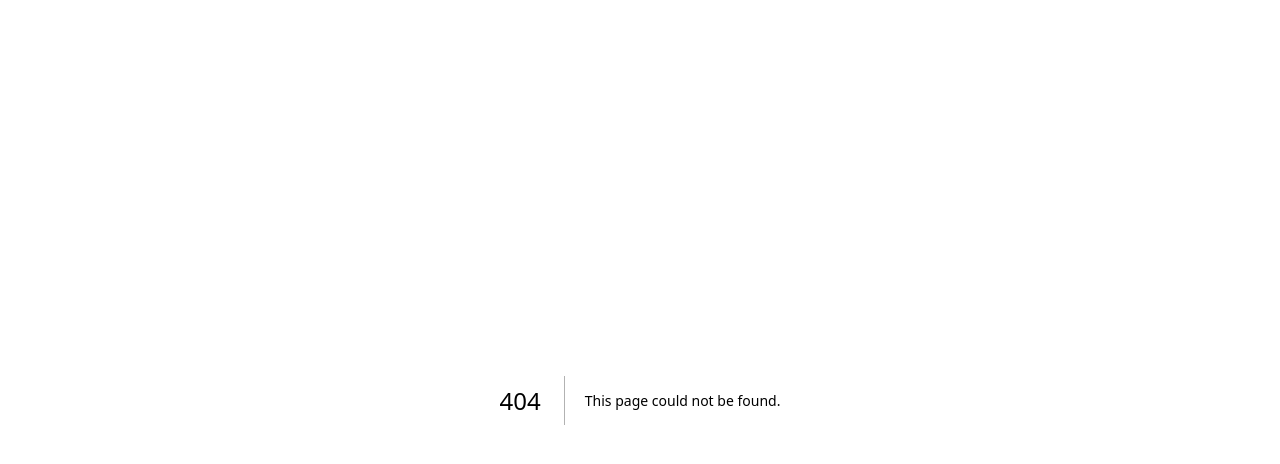
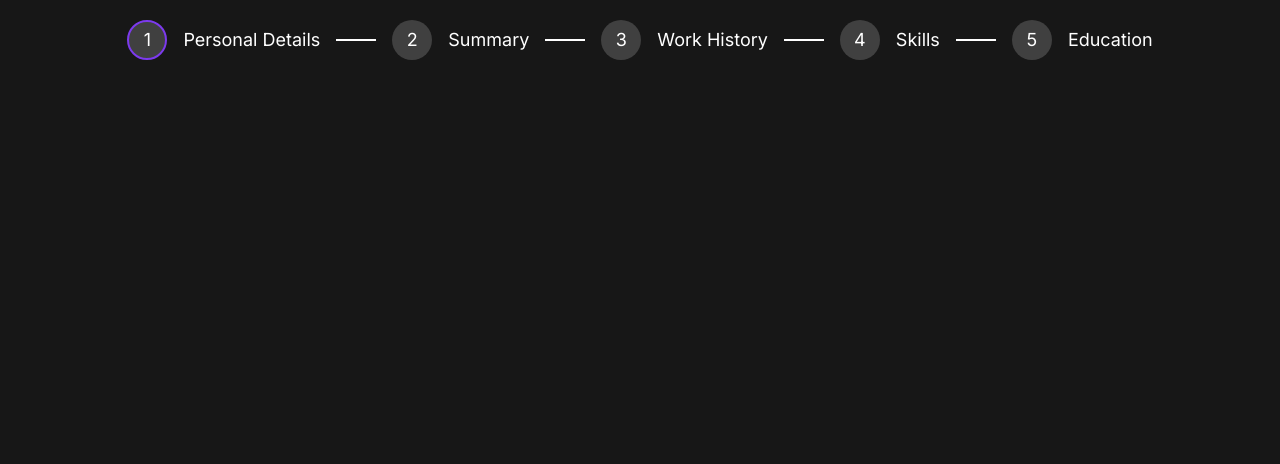
Before and after one commit to MRowan121/resume-builder, a Next.js app: page /details in a window 1280 px wide. Before the commit this address had no page. Shown: the top 464 px of the page. Built offline with nearby package versions, Linux system fonts and the light colour scheme.

Commit message:
Create and add inital styling to pagination comp.

```diff
--- /dev/null
+++ b/src/app/details/page.tsx
@@ -0,0 +1,9 @@
+import Pagination from "@/components/Pagination"
+
+const details = () => {
+    return (
+        <Pagination />
+    )
+}
+
+export default details
--- a/src/app/globals.css
+++ b/src/app/globals.css
@@ -14,4 +14,7 @@ body {
   .btnHover {
     @apply hover:text-white hover:bg-violet-600 hover:brightness-110
   }
+  .pageNum {
+    @apply text-white bg-neutral-700 w-10 h-10 flex justify-center items-center rounded-full
+  }
 }
--- a/src/app/page.tsx
+++ b/src/app/page.tsx
@@ -1,5 +1,6 @@
 import Image from 'next/image'
-import formImage from '../app/form-screenshot.png'
+import Link from 'next/link'
+import formImage from '../utilities/form-screenshot.png'
 
 
 export default function Home() {
@@ -7,7 +8,9 @@ export default function Home() {
     <main className='mt-16 mx-10 p-4 min-h-screen'>
       <header className='flex justify-between items-center font-semibold'>
         <h2 className='text-xl'><span className='text-violet-600'>NextJS</span> Resume Builder</h2>
-        <button className='text-violet-600 border-[1px] border-violet-600 createBtn btnHover'>Create Resume</button>
+        <Link href="/details">
+          <button className='text-violet-600 border-[1px] border-violet-600 createBtn btnHover'>Create Resume</button>
+        </Link>
       </header>
       <section className='pt-20 flex flex-col items-center text-center'>
         <h1 className='text-3xl font-bold'>
@@ -21,7 +24,9 @@ export default function Home() {
           alt='form'
           width={900}
         />
-        <button className='text-white bg-violet-600 mt-7 createBtn btnHover'>Create Resume</button>
+        <Link href="/details">
+          <button className='text-white bg-violet-600 mt-7 createBtn btnHover'>Create Resume</button>
+        </Link>
       </section>
     </main>
   )
--- /dev/null
+++ b/src/components/Pagination.tsx
@@ -0,0 +1,23 @@
+
+const Pagination = () => {
+    return (
+        <div className="flex justify-center items-center text-lg p-5 space-x-4">
+            <p className="pageNum border-2 border-violet-600">1</p>
+            <p>Personal Details</p>
+            <div className="w-10 border-[1px] border-white"></div>
+            <div className="pageNum">2</div>
+            <p>Summary</p>
+            <div className="w-10 border-[1px] border-white"></div>
+            <p className="pageNum">3</p>
+            <p>Work History</p>
+            <div className="w-10 border-[1px] border-white"></div>
+            <p className="pageNum">4</p>
+            <p>Skills</p>
+            <div className="w-10 border-[1px] border-white"></div>
+            <p className="pageNum">5</p>
+            <p>Education</p>
+        </div>
+    )
+}
+
+export default Pagination
```
Also changed, not shown: src/utilities/form-screenshot.png (renamed from src/app/form-screenshot.png).
